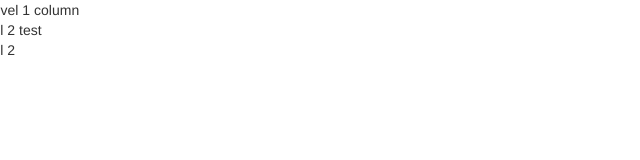
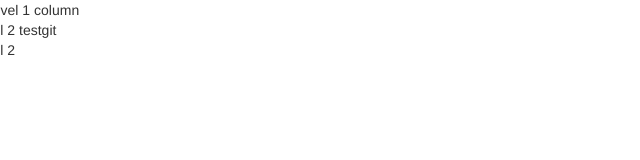
Before and after one commit to k-marianna/bootstrap, a plain HTML site: page video_lesson.html in a window 1280 px wide. Shown: the top 160 px of the page, 0-640 px from the left. Drawn offline with nearby package versions, Linux system fonts and the light colour scheme.

```diff
--- a/video_lesson.html
+++ b/video_lesson.html
@@ -24,7 +24,7 @@
   <div class="span9">
     Level 1 column
     <div class="row">
-      <div class="span6">Level 2 test</div>
+      <div class="span6">Level 2 testgit</div>
       <div class="span3">Level 2</div>
     </div>
   </div>
```
